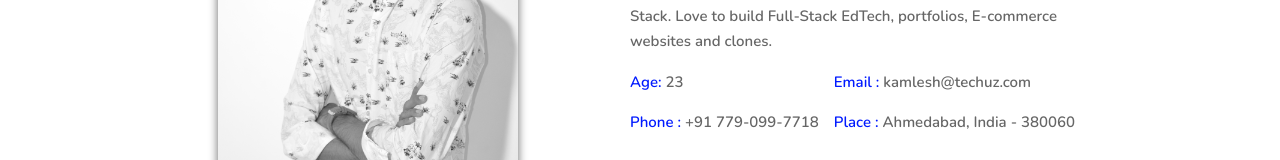
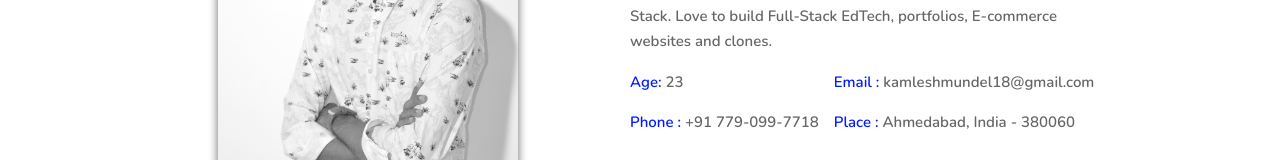
Before and after one commit to KamleshTechuz/zacrabo, a React (Create React App) app: page /about in a window 1280 px wide. Shown: the part 471-631 px from the top of the page. Built offline with nearby package versions, Linux system fonts and the light colour scheme.

Commit message:
email changes

```diff
--- a/src/profile.data.js
+++ b/src/profile.data.js
@@ -9,7 +9,7 @@ export const PERSON = {
   last_name: "Mundel",
   age: 23,
   number: "+91 779-099-7718",
-  email: "kamlesh@techuz.com",
+  email: "kamleshmundel18@gmail.com",
   current_place: {
     city: 'Ahmedabad',
     country: 'India',
```
